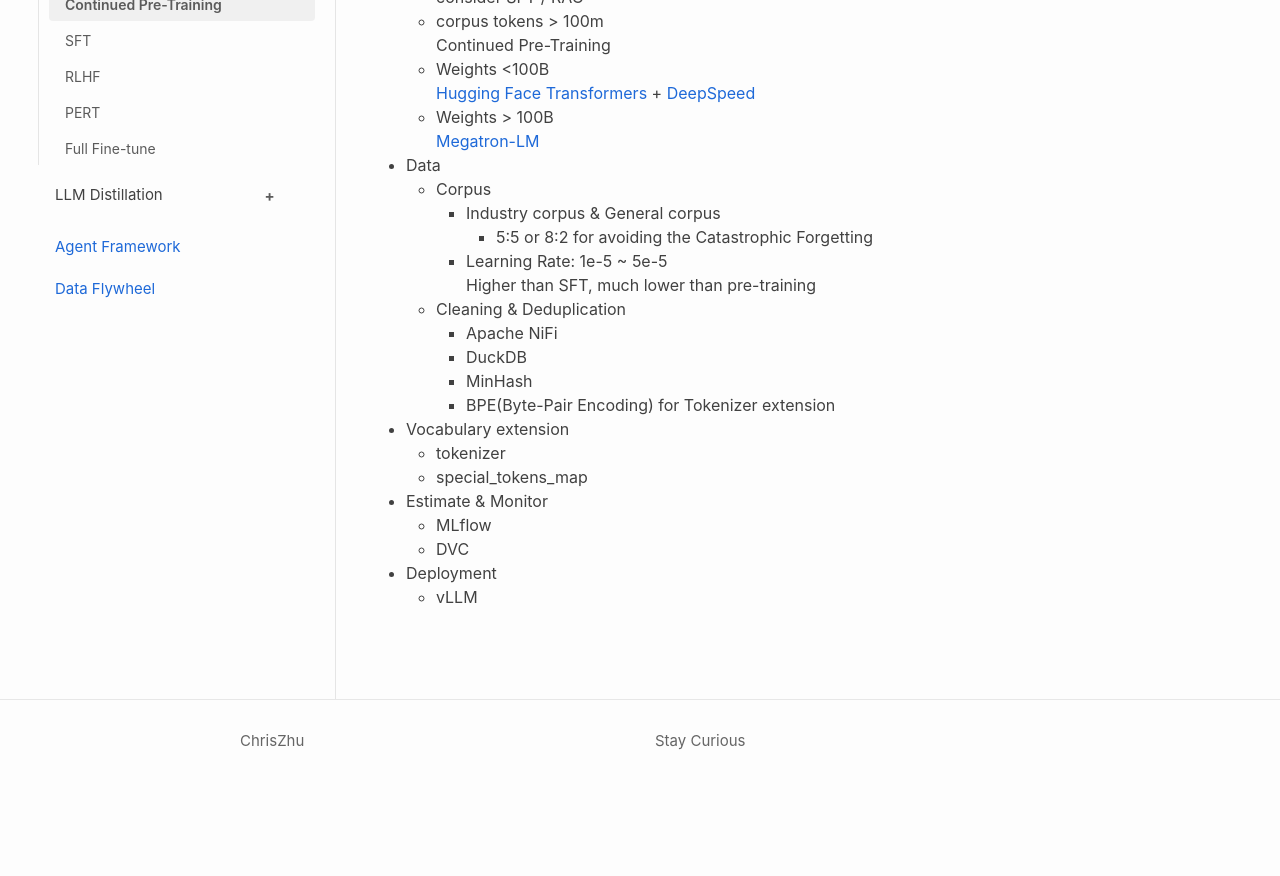
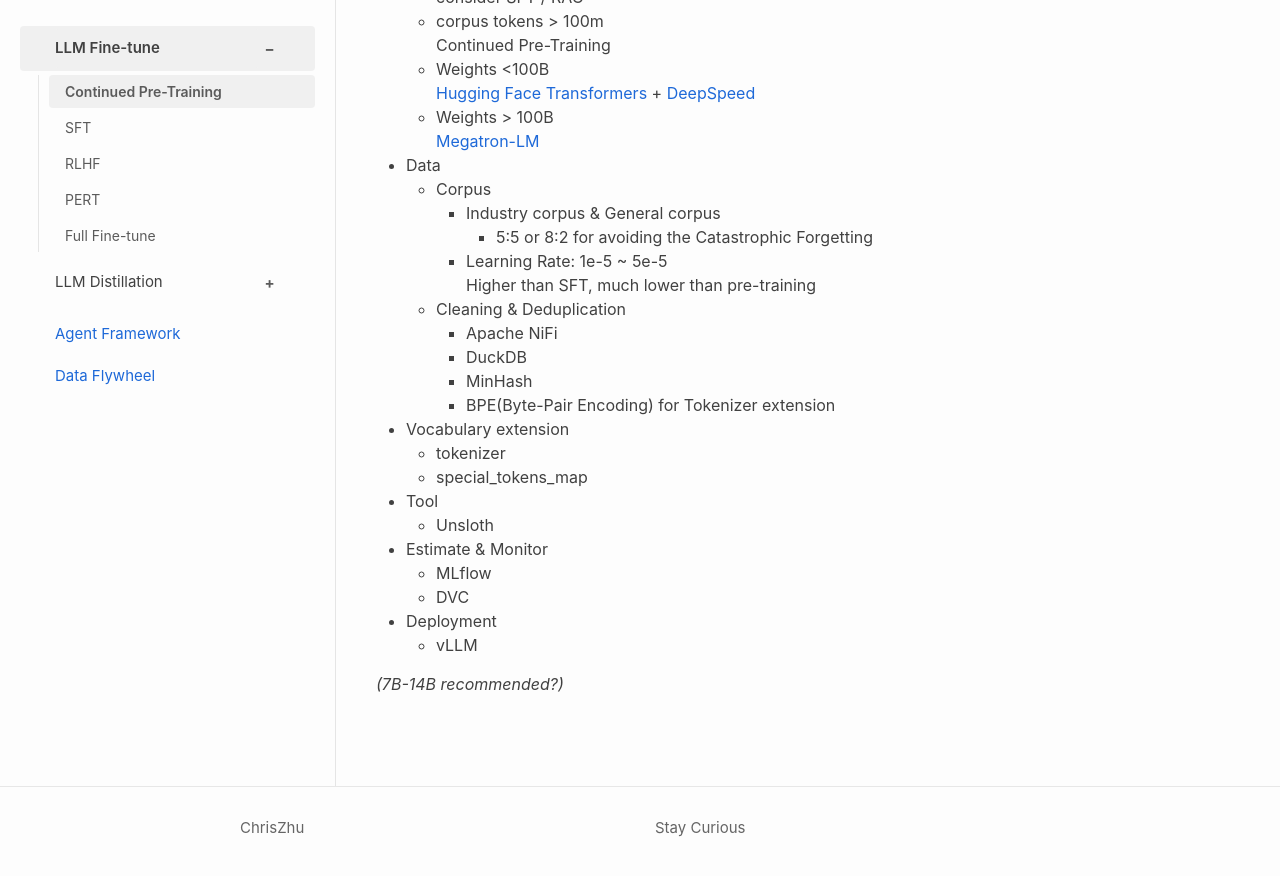
Before and after one commit to ChrisZhu2050/chriszhu2050.github.io, a Jekyll site: the page built from docs/llm-fine-tune-cpt.md, in a window 1280 px wide and 900 px high, scrolled down 292 px. Shown: the top 876 px of the window. Built offline with Jekyll 4.4.1, drawn with Linux system fonts in a browser that asks for light colours; nearby versions of some CDN libraries; before the commit the page ends 1105 px from its top, so only the background shows below that.

Commit message:
Update llm-fine-tune-cpt.md

```diff
--- a/docs/llm-fine-tune-cpt.md
+++ b/docs/llm-fine-tune-cpt.md
@@ -30,8 +30,12 @@ title: "Continued Pre-Training"
     - tokenizer
     - special_tokens_map
 
+- Tool
+    - Unsloth
 - Estimate & Monitor
     - MLflow
     - DVC
 - Deployment
     - vLLM
+
+*(7B-14B recommended?)*
```
